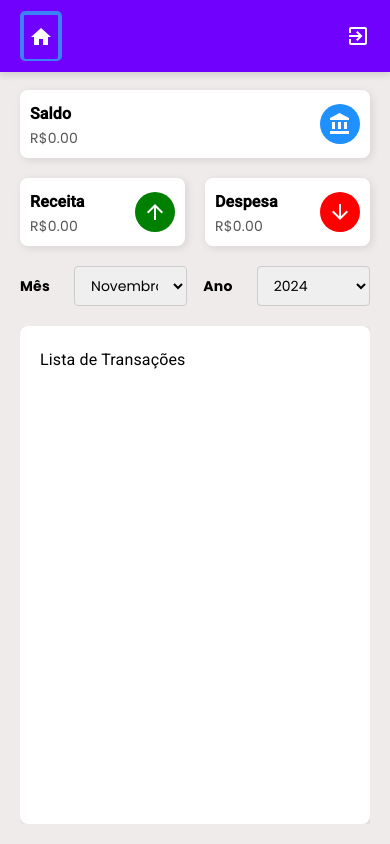
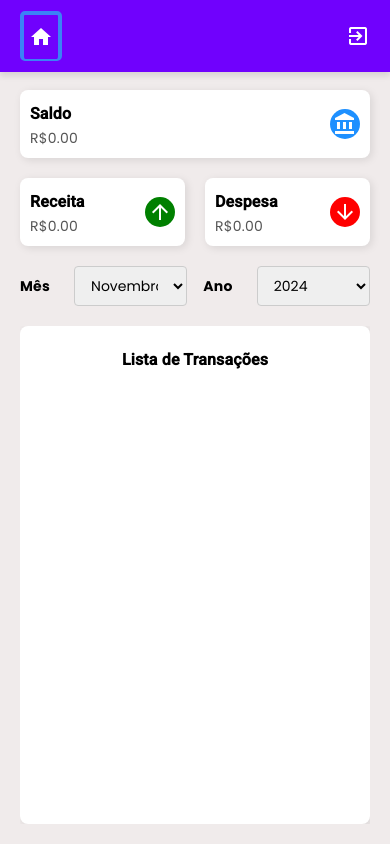
Before and after one commit to CaiqueSilva12/expense-manager-client, an Angular app: page /home in a window 390 px wide. Built offline with nearby package versions, Linux system fonts and the light colour scheme.

Commit message:
Fix
The expense modal is more responsible

```diff
--- a/src/app/components/card/card.component.scss
+++ b/src/app/components/card/card.component.scss
@@ -53,6 +53,11 @@
         width: 40px;
         height: 40px;
         border-radius: 50%;
+
+        @media (max-width: 820px) {
+          width: 30px;
+          height: 30px;
+        }
       }
 
       .red {
@@ -63,6 +68,11 @@
         width: 40px;
         height: 40px;
         border-radius: 50%;
+
+        @media (max-width: 820px) {
+          width: 30px;
+          height: 30px;
+        }
       }
 
       .blue {
@@ -73,6 +83,11 @@
         width: 40px;
         height: 40px;
         border-radius: 50%;
+
+        @media (max-width: 820px) {
+          width: 30px;
+          height: 30px;
+        }
       }
 
       .purple {
@@ -83,6 +98,11 @@
         width: 40px;
         height: 40px;
         border-radius: 50%;
+
+        @media (max-width: 820px) {
+          width: 30px;
+          height: 30px;
+        }
       }
     }
   }
--- a/src/app/components/expense-list/expense-list.component.scss
+++ b/src/app/components/expense-list/expense-list.component.scss
@@ -10,6 +10,8 @@
 
   h3 {
     margin-bottom: 10px;
+    text-align: center;
+    font-weight: bold;
   }
 
   ul {
--- a/src/app/components/transaction-modal/transaction-modal.component.scss
+++ b/src/app/components/transaction-modal/transaction-modal.component.scss
@@ -16,6 +16,10 @@
   border-radius: 8px;
   width: 400px;
   box-shadow: 0 4px 8px rgba(0, 0, 0, 0.1);
+
+  @media (max-width: 820px) {
+    width: 350px;
+  }
 }
 
 h3 {
```
